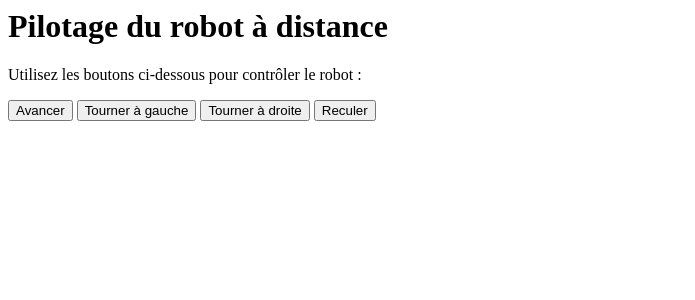
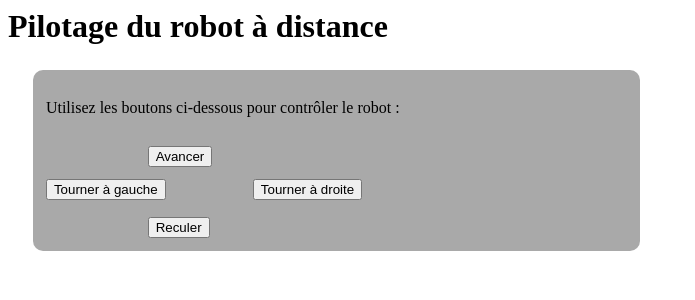
Before and after one commit to charlesdesenclos/Pilotage_distance_robot, a PHP site: page / in a window 1280 px wide. Shown: the top 300 px of the page, without its empty margins (0-695 px from the left). Run offline with PHP 8.4, Linux system fonts and the light colour scheme.

Commit message:
commit 2.1

```diff
--- a/SIte/index.php
+++ b/SIte/index.php
@@ -1,14 +1,28 @@
 <html>
   <head>
     <title>Pilotage Robot à distance</title>
+    <link rel="stylesheet" href="style.css">
   </head>
-  <body>
+  <body >
     <h1>Pilotage du robot à distance </h1>
-    <p>Utilisez les boutons ci-dessous pour contrôler le robot :</p>
-    <button id="avancer">Avancer</button>
-    <button id="gauche">Tourner à gauche</button>
-    <button id="droite">Tourner à droite</button>
-    <button id="reculer">Reculer</button>
+    <div id="deplacement">
+      <p id="para">Utilisez les boutons ci-dessous pour contrôler le robot :</p>
+      <div id="avance">
+        <button id="avancer">Avancer</button>
+      </div>
+      <div id="tourne">
+        <div id="tournegauche">
+          <button id="gauche">Tourner à gauche</button>
+        </div>
+        <div id="tournedroite">
+          <button id="droite">Tourner à droite</button>
+        </div>
+      </div>
+      <div id="recule">
+        <button id="reculer">Reculer</button>
+      </div>
+
+    </div>
     <script>
       // Récupère les boutons
       var avancerBouton = document.getElementById("avancer");
@@ -16,7 +30,7 @@
       var droiteBouton = document.getElementById("droite");
       var reculerBouton = document.getElementById("reculer");
 
-      // Ajoute des écouteurs d'événement aux boutons
+      // gère quand le bouton est cliqué
       avancerBouton.addEventListener("click", envoyerCommande("avancer"));
       gaucheBouton.addEventListener("click", envoyerCommande("gauche"));
       droiteBouton.addEventListener("click", envoyerCommande("droite"));
--- /dev/null
+++ b/SIte/style.css
@@ -0,0 +1,31 @@
+#avance{
+    margin-top: 5%;
+    margin-left: 17.5%;
+}
+#recule{
+
+    margin-left: 17.5%;
+}
+
+#tournedroite{
+    margin-left: 10%;
+    margin-bottom: 3%;
+
+}
+#tournegauche{
+   margin-right: 5%;
+
+}
+#tourne{
+    margin-top: 2%;
+    display:flex;
+}
+#deplacement{
+    margin-top: 2%;
+    margin-left: 2%;
+    background-color: darkgray;
+    border-radius: 10px;
+    padding : 1%;
+    margin-right: 50%;
+
+}
```
